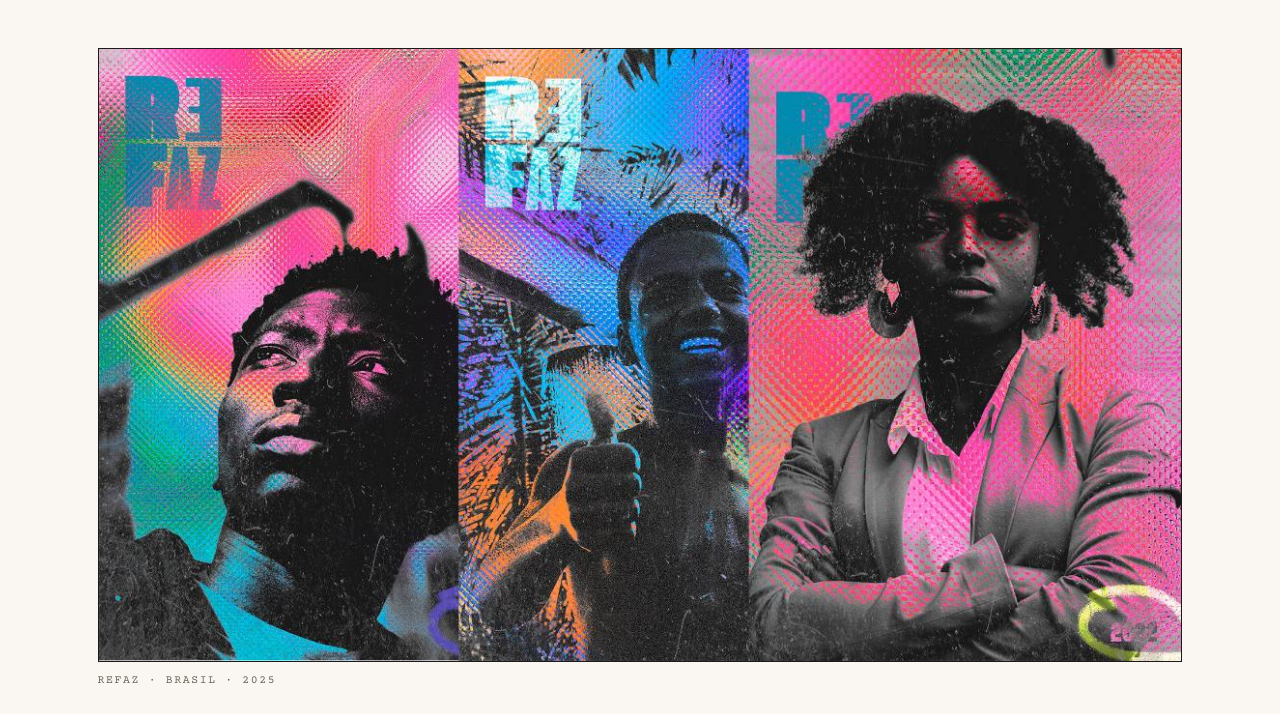
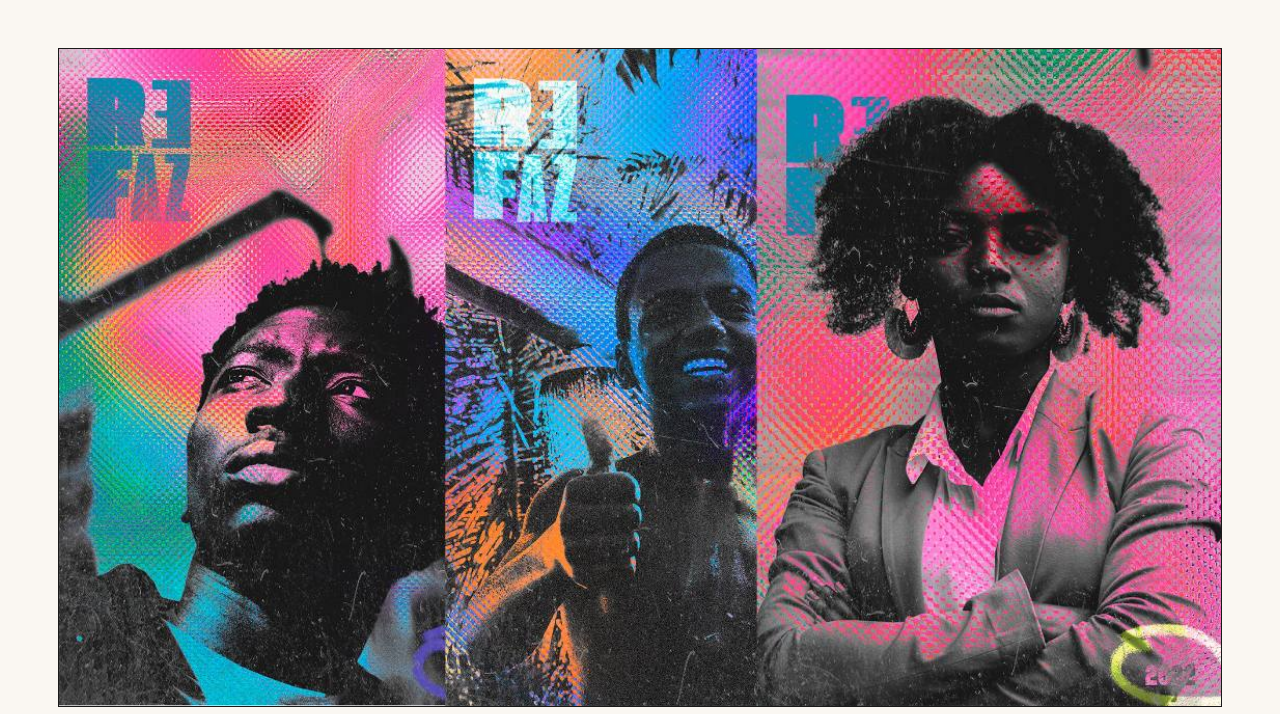
Before and after one commit to ReFaz0x/refaz0x.github.io, a website: page index.html in a window 1280 px wide. Shown: the part 617-1331 px from the top of the page. Drawn offline with nearby package versions, Linux system fonts and the light colour scheme.

Commit message:
Update home.css

```diff
--- a/home.css
+++ b/home.css
@@ -122,7 +122,9 @@ img { display: block; max-width: 100%; }
 .chip { font-size: 11.5px; letter-spacing: 0.03em; background: var(--card); padding: 8px 13px; white-space: nowrap; flex: 1; text-align: center; border-right: 1px solid var(--rule-strong); }
 .chip:last-child { border-right: none; }
 
-.hero__banner { margin-top: clamp(34px, 4vw, 60px); }
+/* banner — margin shorthand zeroes the browser-default 40px inline margins
+   on <figure>, so the image lines up with the text/stats and every other section */
+.hero__banner { margin: clamp(34px, 4vw, 60px) 0 0; }
 .hero__banner img { width: 100%; height: auto; border: 1px solid var(--rule-strong); }
 .caption { margin-top: 10px; font-size: 11.5px; letter-spacing: 0.14em; text-transform: uppercase; color: var(--muted); }
 
```
